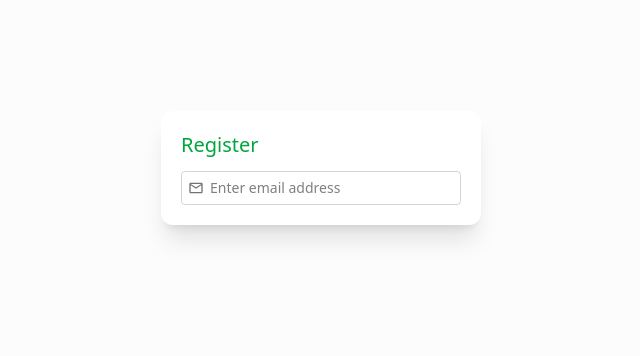
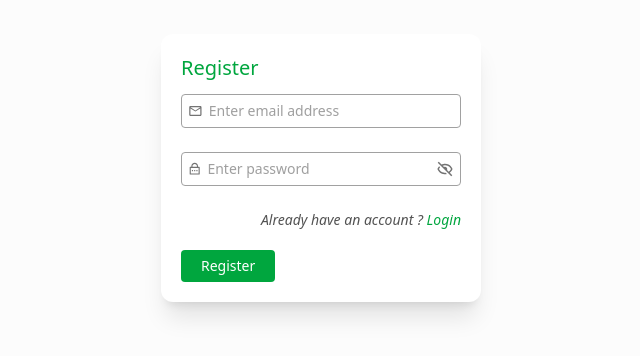
Before and after one commit to addispic/reactme, a React (Vite) app: page /auth/register in a window 1280 px wide. Shown: the part 232-588 px from the top of the page, without its empty margins (319-959 px from the left). Built offline with nearby package versions, Linux system fonts and the light colour scheme.

Commit message:
the form is done

```diff
--- a/src/components/auth/InputText.tsx
+++ b/src/components/auth/InputText.tsx
@@ -1,21 +1,69 @@
+import { useState } from "react";
+
+// icons
+import { BiHide } from "react-icons/bi";
+import { BiShow } from "react-icons/bi";
 // defs
 import type { InputTextProps } from "./InputTextProps";
 export default function InputText({
   type,
   placeholder,
   icon: Icon,
+  value,
+  error,
+  setValue,
   ...props
 }: InputTextProps) {
+  // states
+  // focus
+  const [focus, setFocus] = useState<boolean>(false);
+  // hide show
+  const [hide, setHide] = useState<boolean>(true);
+  // handlers
+  // text input change handler
+  const textInputChangeHandler = (e: React.ChangeEvent<HTMLInputElement>) => {
+    setValue(e.target.value);
+  };
   return (
     <div>
       {/* input */}
-      <div className="flex items-center gap-x-1.5 px-1.5 py-1.5 border border-neutral-300 rounded-sm">
-        {Icon && <Icon className={"text-neutral-500"} />}
+      <div
+        className={`transition-colors ease-in-out duration-500 flex items-center gap-x-1.5 px-1.5 py-1.5 border rounded-sm ${error ? "border-red-600" : focus || value ? "border-green-600" : "border-neutral-400"}`}
+      >
+        {Icon && (
+          <Icon
+            className={`transition-colors ease-in-out duration-500 ${error ? "text-red-600" : focus || value ? "text-green-600" : "text-neutral-500"}`}
+          />
+        )}
         <input
-          type={type}
+          type={type === "password" ? (hide ? "password" : "text") : type}
           placeholder={placeholder || ""}
-          className={`${props.inputClass} focus:ring-0 focus:outline-none border-none text-sm`}
+          className={`${props.inputClass} focus:ring-0 focus:outline-none border-none text-sm w-full text-neutral-700`}
+          value={value}
+          onChange={(e) => {
+            textInputChangeHandler(e);
+          }}
+          onFocus={() => {
+            setFocus(true);
+          }}
+          onBlur={() => {
+            setFocus(false);
+          }}
         />
+        {type === "password" && (
+          <button
+            className="text-neutral-500 text-lg cursor-pointer"
+            onClick={() => {
+              setHide(!hide);
+            }}
+          >
+            {hide ? <BiHide /> : <BiShow />}
+          </button>
+        )}
+      </div>
+      {/* error */}
+      <div>
+        <p className="text-sm text-red-600 h-6">{error}</p>
       </div>
     </div>
   );
--- a/src/components/auth/InputTextProps.ts
+++ b/src/components/auth/InputTextProps.ts
@@ -5,4 +5,7 @@ export type InputTextProps = {
   type: "text" | "password" | "number";
   placeholder?: string;
   inputClass?: string;
+  value: string;
+  error?: string;
+  setValue: (value: string) => void;
 };
--- a/src/pages/auth/Register.tsx
+++ b/src/pages/auth/Register.tsx
@@ -1,8 +1,60 @@
+import { useState, useEffect } from "react";
+import { Link } from "react-router-dom";
 // icons
 import { MdOutlineMailOutline } from "react-icons/md";
+import { RiLockPasswordLine } from "react-icons/ri";
 // components
 import InputText from "../../components/auth/InputText";
+// defs
+import { emailInputValidator } from "../../utils/input.validators";
 export default function Register() {
+  // states
+  // email
+  const [email, setEmail] = useState<string>("");
+  const [emailError, setEmailError] = useState<string>("");
+
+  // password
+  const [password, setPassword] = useState<string>("");
+  const [passwordError, setPasswordError] = useState<string>("");
+
+  // effects
+  useEffect(() => {
+    setEmailError("");
+  }, [email]);
+  useEffect(() => {
+    setPasswordError("");
+  }, [password]);
+
+  // handlers
+  const validateInputs = () => {
+    let inputErrors = {
+      email: "",
+      password: "",
+    };
+    // email
+    if (!email.trim()) {
+      inputErrors.email = "Email address required";
+    } else if (!emailInputValidator(email)) {
+      inputErrors.email = "Invalid email address";
+    }
+    // password
+    if (!password) {
+      inputErrors.password = "Password required";
+    } else if (password.length < 3) {
+      inputErrors.password = "Password is too short";
+    }
+    return inputErrors;
+  };
+  const registerHandler = () => {
+    const errors = validateInputs();
+    setEmailError(errors.email);
+    setPasswordError(errors.password);
+    if (errors.email || errors.password) {
+      return;
+    }
+    console.log({ email, password });
+  };
+
   return (
     <div className="w-screen h-screen overflow-hidden flex items-center justify-center">
       <div className="min-w-64 sm:min-w-72 md:min-w-80 p-3 sm:p-4 md:p-5 rounded-sm sm:rounded-md lg:rounded-xl bg-white shadow-sm sm:shadow-lg md:shadow-xl">
@@ -15,7 +67,40 @@ export default function Register() {
             icon={MdOutlineMailOutline}
             type="text"
             placeholder="Enter email address"
+            value={email}
+            setValue={setEmail}
+            error={emailError}
           />
+          {/* password */}
+          <InputText
+            icon={RiLockPasswordLine}
+            type="password"
+            placeholder="Enter password"
+            value={password}
+            setValue={setPassword}
+            error={passwordError}
+          />
+
+          <div className="text-end mb-5 text-sm italic text-neutral-600">
+            <p>
+              Already have an account ?{" "}
+              <Link
+                className=" text-green-600 hover:underline"
+                to={"/auth/login"}
+              >
+                Login
+              </Link>
+            </p>
+          </div>
+
+          <div className="">
+            <button
+              onClick={registerHandler}
+              className="text-sm text-white px-5 py-1.5 rounded-sm bg-green-600 transition-colors ease-in-out duration-500 hover:bg-green-500 cursor-pointer"
+            >
+              Register
+            </button>
+          </div>
         </div>
       </div>
     </div>
--- a/src/utils/input.validators.ts
+++ b/src/utils/input.validators.ts
@@ -1,3 +1,9 @@
 export const emailValidator = (email: string) => {
   return /^[^\s@]+@[^\s@]+\.[^\s@]+$/.test(email);
 };
+
+export const emailInputValidator = (email: string) => {
+  return /^([a-zA-Z\d\.-]+)@([a-zA-Z\d-]+)\.([a-zA-Z]{2,8})([a-zA-Z]{2,8})?$/.test(
+    email,
+  );
+};
```
